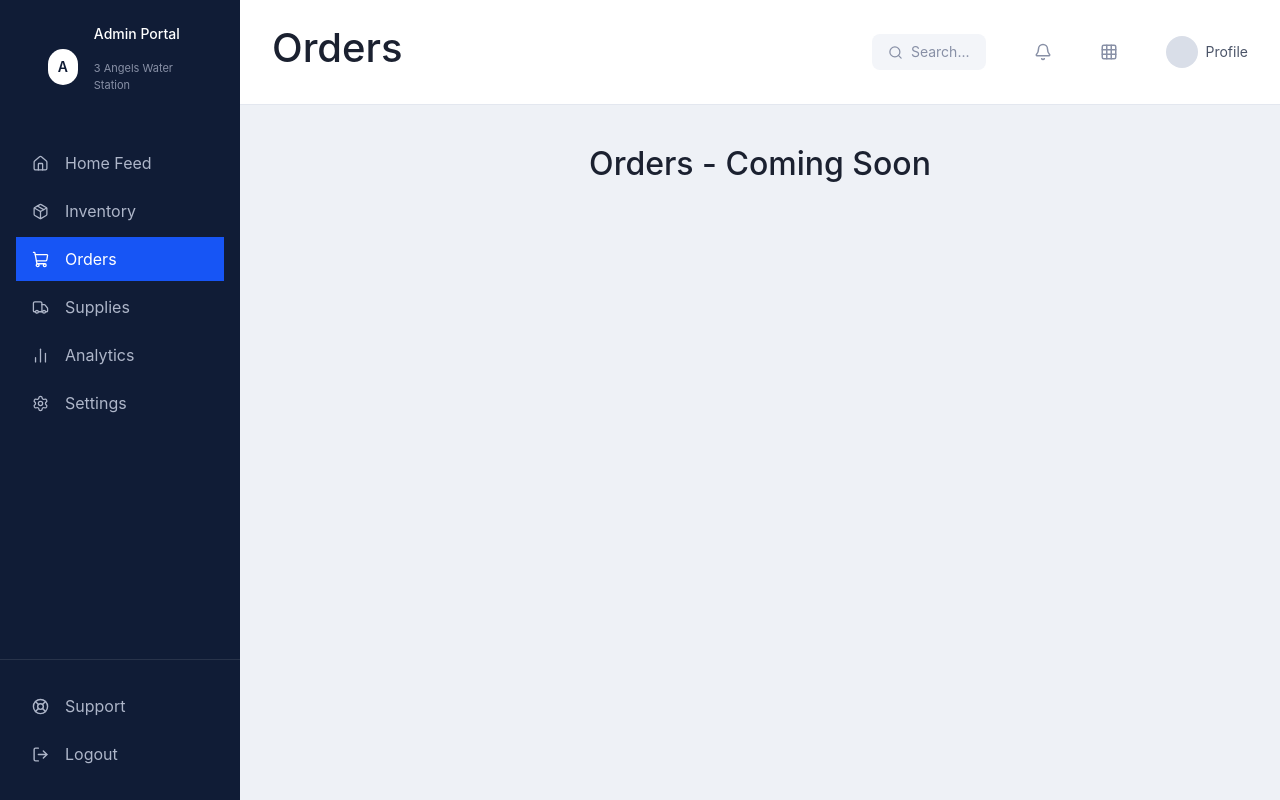
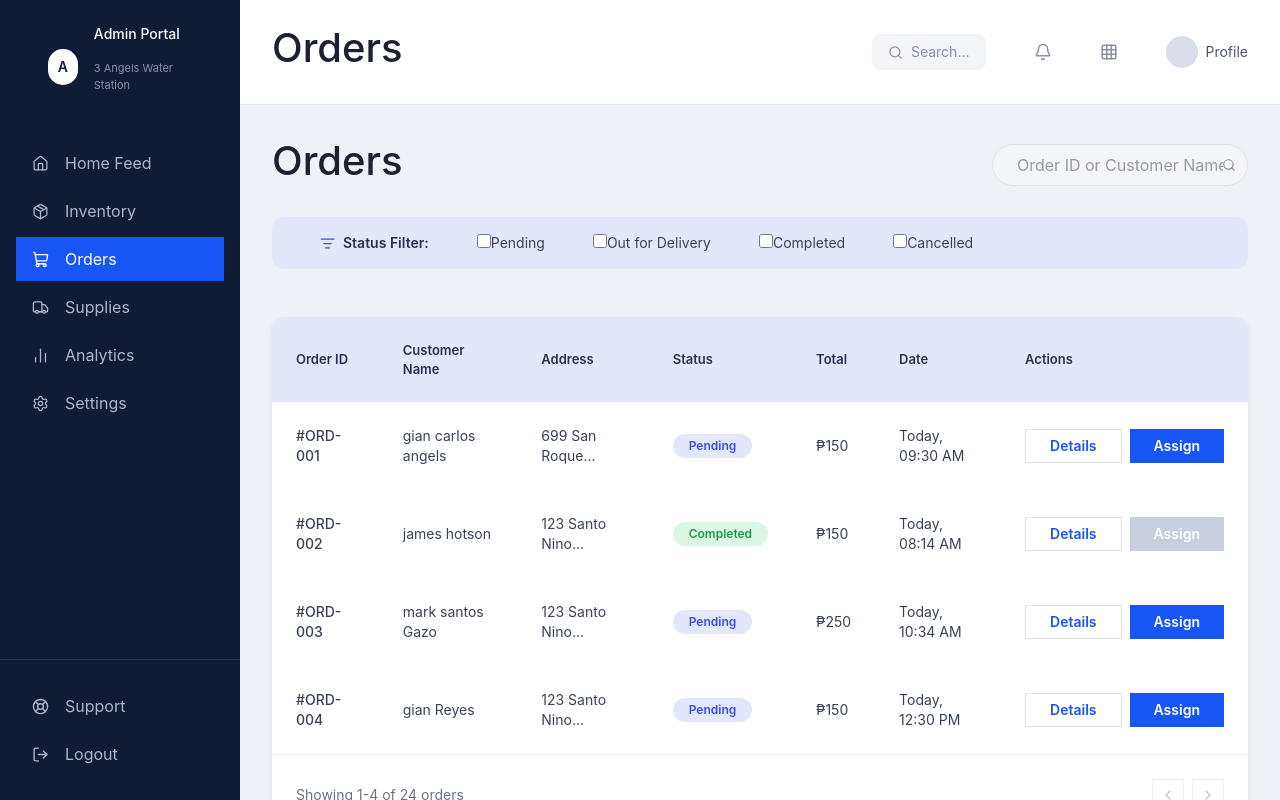
Before and after one commit to saintemiri/front-end-3-angels-water, a React (Vite) app: page /staff-portal in a window 1280 px wide. Both pictures are taken after a click on the button "Orders". Built offline with nearby package versions, Linux system fonts and the light colour scheme.

Commit message:
Add Orders admin panel

```diff
--- a/src/components/MetricsDashboard.jsx
+++ b/src/components/MetricsDashboard.jsx
@@ -1,6 +1,7 @@
 import HomeFeed from "./HomeFeed.jsx";
 import SuppliesSection from "./SuppliesSection.jsx";
 import SettingsSection from "./SettingsSection.jsx";
+import OrdersSection from "./order/OrdersSection.jsx";
 import React from "react";
 import {
   Home, Package, ShoppingCart, Truck, Users, BarChart2, Settings,
@@ -121,7 +122,7 @@ export default function MetricsDashboard({ initialView = "Analytics" }) {
         ) : view === "Settings"? (
           <SettingsSection />
         ) : view === "Orders"? (
-          <div className="px-8 py-10 text-center"><h2 className="font-semibold">Orders - Coming Soon</h2></div>
+          <OrdersSection />
         ) : (
           <div className="px-8 py-6">
             <div className="mb-4 flex items-center justify-between">
--- /dev/null
+++ b/src/components/order/OrdersSection.jsx
@@ -0,0 +1,183 @@
+import React from "react";
+import { Search, ChevronLeft, ChevronRight, ListFilter } from "lucide-react";
+
+// Replace with a real fetch to your orders API when it's ready.
+const MOCK_ORDERS = [
+  { id: "ORD-001", customer: "gian carlos angels", address: "699 San Roque...", status: "Pending", total: 150, date: "Today, 09:30 AM" },
+  { id: "ORD-002", customer: "james hotson", address: "123 Santo Nino...", status: "Completed", total: 150, date: "Today, 08:14 AM" },
+  { id: "ORD-003", customer: "mark santos Gazo", address: "123 Santo Nino...", status: "Pending", total: 250, date: "Today, 10:34 AM" },
+  { id: "ORD-004", customer: "gian Reyes", address: "123 Santo Nino...", status: "Pending", total: 150, date: "Today, 12:30 PM" },
+];
+
+const STATUS_FILTERS = ["Pending", "Out for Delivery", "Completed", "Cancelled"];
+const PAGE_SIZE = 4;
+
+const STATUS_STYLES = {
+  Pending: "bg-[#E3E7FB] text-[#3B4EE0]",
+  "Out for Delivery": "bg-[#FDEECB] text-[#B9770E]",
+  Completed: "bg-[#D9F7E3] text-[#1C9A4B]",
+  Cancelled: "bg-[#FBDADA] text-[#D13F3F]",
+};
+
+function StatusBadge({ status }) {
+  return (
+    <span className={`inline-block rounded-full px-3 py-1 text-xs font-semibold ${STATUS_STYLES[status] || "bg-[#F3F5F9] text-[#6B7383]"}`}>
+      {status}
+    </span>
+  );
+}
+
+export default function OrdersSection({ orders = MOCK_ORDERS, totalCount = 24 }) {
+  const [query, setQuery] = React.useState("");
+  const [activeFilters, setActiveFilters] = React.useState([]);
+  const [page, setPage] = React.useState(1);
+
+  const toggleFilter = (status) => {
+    setPage(1);
+    setActiveFilters((prev) =>
+      prev.includes(status) ? prev.filter((s) => s !== status) : [...prev, status]
+    );
+  };
+
+  const filteredOrders = React.useMemo(() => {
+    const q = query.trim().toLowerCase();
+    return orders.filter((order) => {
+      const matchesFilter = activeFilters.length === 0 || activeFilters.includes(order.status);
+      const matchesQuery =
+        q === "" || order.id.toLowerCase().includes(q) || order.customer.toLowerCase().includes(q);
+      return matchesFilter && matchesQuery;
+    });
+  }, [orders, activeFilters, query]);
+
+  const pageCount = Math.max(1, Math.ceil(filteredOrders.length / PAGE_SIZE));
+  const currentPage = Math.min(page, pageCount);
+  const pageStart = (currentPage - 1) * PAGE_SIZE;
+  const pageOrders = filteredOrders.slice(pageStart, pageStart + PAGE_SIZE);
+
+  const handleAssign = (order) => {
+    // TODO: wire this up to your assign-rider flow
+    console.log("Assign order", order.id);
+  };
+
+  const handleDetails = (order) => {
+    // TODO: navigate to / open the order details view
+    console.log("View details for", order.id);
+  };
+
+  return (
+    <div className="px-8 py-8">
+      <div className="mb-6 flex items-center justify-between">
+        <h1 className="text-3xl font-bold">Orders</h1>
+        <div className="relative w-64">
+          <input
+            type="text"
+            value={query}
+            onChange={(e) => {
+              setPage(1);
+              setQuery(e.target.value);
+            }}
+            placeholder="Order ID or Customer Name"
+            className="w-full rounded-full border border-[#E3E7EF] bg-[#F3F5F9] px-4 py-2 pr-9 text-sm text-[#3A4256] outline-none focus:border-[#1755F5]"
+          />
+          <Search size={14} className="absolute right-3 top-1/2 -translate-y-1/2 text-[#8890A6]" />
+        </div>
+      </div>
+
+      <div className="mb-5 flex flex-wrap items-center gap-5 rounded-xl bg-[#E3E7FB] px-5 py-3">
+        <span className="flex items-center gap-2 text-sm font-semibold text-[#2B3050]">
+          <ListFilter size={15} className="text-[#3B4EE0]" /> Status Filter:
+        </span>
+        {STATUS_FILTERS.map((status) => (
+          <label key={status} className="flex cursor-pointer items-center gap-2 text-sm text-[#3A4256]">
+            <input
+              type="checkbox"
+              checked={activeFilters.includes(status)}
+              onChange={() => toggleFilter(status)}
+              className="h-3.5 w-3.5 accent-[#1755F5]"
+            />
+            {status}
+          </label>
+        ))}
+      </div>
+
+      <div className="rounded-xl bg-white shadow-sm">
+        <table className="w-full text-left text-sm">
+          <thead>
+            <tr className="bg-[#E3E7FB] text-[13px] text-[#2B3050]">
+              <th className="rounded-tl-xl px-6 py-4 font-semibold">Order ID</th>
+              <th className="px-6 py-4 font-semibold">Customer Name</th>
+              <th className="px-6 py-4 font-semibold">Address</th>
+              <th className="px-6 py-4 font-semibold">Status</th>
+              <th className="px-6 py-4 font-semibold">Total</th>
+              <th className="px-6 py-4 font-semibold">Date</th>
+              <th className="rounded-tr-xl px-6 py-4 font-semibold">Actions</th>
+            </tr>
+          </thead>
+          <tbody>
+            {pageOrders.map((order) => (
+              <tr key={order.id} className="border-t border-[#EEF0F4] text-[#3A4256]">
+                <td className="px-6 py-4 font-medium">#{order.id}</td>
+                <td className="px-6 py-4">{order.customer}</td>
+                <td className="px-6 py-4">{order.address}</td>
+                <td className="px-6 py-4">
+                  <StatusBadge status={order.status} />
+                </td>
+                <td className="px-6 py-4">₱{order.total}</td>
+                <td className="px-6 py-4">{order.date}</td>
+                <td className="px-6 py-4">
+                  <div className="flex gap-2">
+                    <button
+                      onClick={() => handleDetails(order)}
+                      className="rounded-md border border-[#1755F5] px-4 py-1.5 text-xs font-semibold text-[#1755F5] hover:bg-[#F3F5FF]"
+                    >
+                      Details
+                    </button>
+                    <button
+                      onClick={() => handleAssign(order)}
+                      disabled={order.status === "Completed"}
+                      className="rounded-md bg-[#1755F5] px-4 py-1.5 text-xs font-semibold text-white hover:opacity-90 disabled:cursor-not-allowed disabled:bg-[#C7CEDD]"
+                    >
+                      Assign
+                    </button>
+                  </div>
+                </td>
+              </tr>
+            ))}
+            {pageOrders.length === 0 && (
+              <tr>
+                <td colSpan={7} className="py-10 text-center text-[#8890A6]">
+                  No orders match your search or filters.
+                </td>
+              </tr>
+            )}
+          </tbody>
+        </table>
+
+        <div className="flex items-center justify-between border-t border-[#EEF0F4] px-6 py-4 text-sm text-[#6B7383]">
+          <span>
+            Showing {filteredOrders.length === 0 ? 0 : pageStart + 1}-
+            {Math.min(pageStart + PAGE_SIZE, filteredOrders.length)} of {totalCount} orders
+          </span>
+          <div className="flex gap-2">
+            <button
+              onClick={() => setPage((p) => Math.max(1, p - 1))}
+              disabled={currentPage === 1}
+              className="flex h-8 w-8 items-center justify-center rounded-md border border-[#E3E7EF] bg-white text-[#8890A6] hover:border-[#1755F5] disabled:cursor-not-allowed disabled:opacity-50"
+              aria-label="Previous page"
+            >
+              <ChevronLeft size={16} />
+            </button>
+            <button
+              onClick={() => setPage((p) => Math.min(pageCount, p + 1))}
+              disabled={currentPage === pageCount}
+              className="flex h-8 w-8 items-center justify-center rounded-md border border-[#E3E7EF] bg-white text-[#8890A6] hover:border-[#1755F5] disabled:cursor-not-allowed disabled:opacity-50"
+              aria-label="Next page"
+            >
+              <ChevronRight size={16} />
+            </button>
+          </div>
+        </div>
+      </div>
+    </div>
+  );
+}
```
